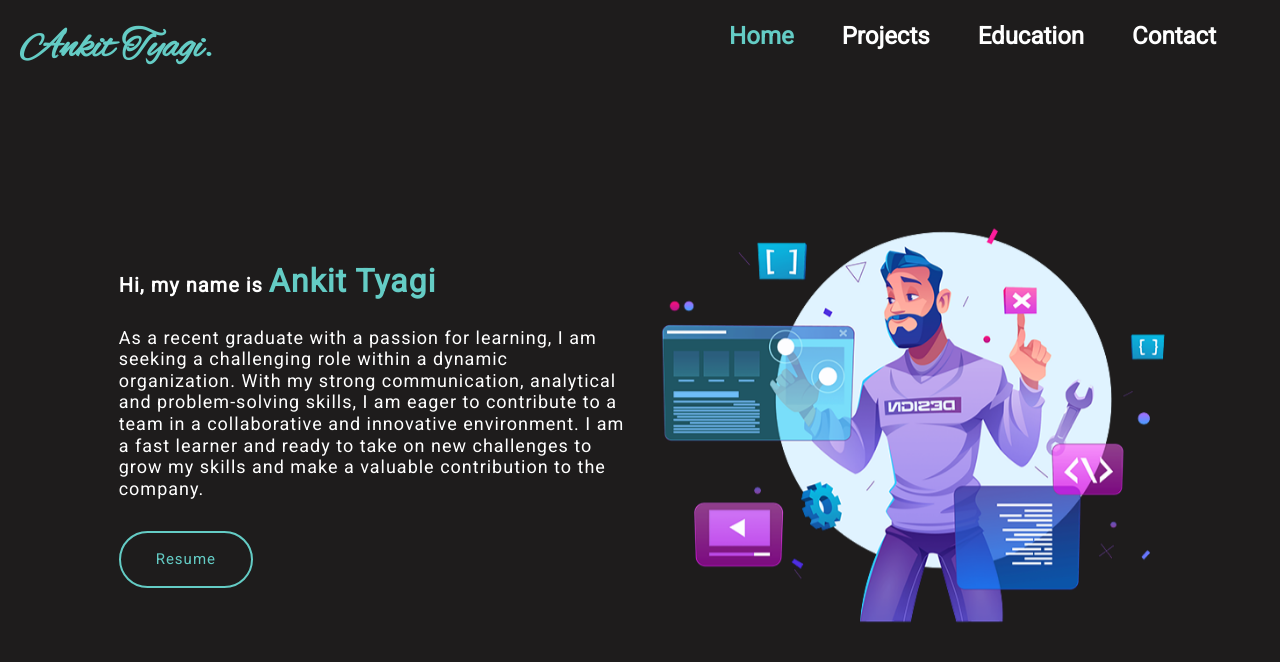
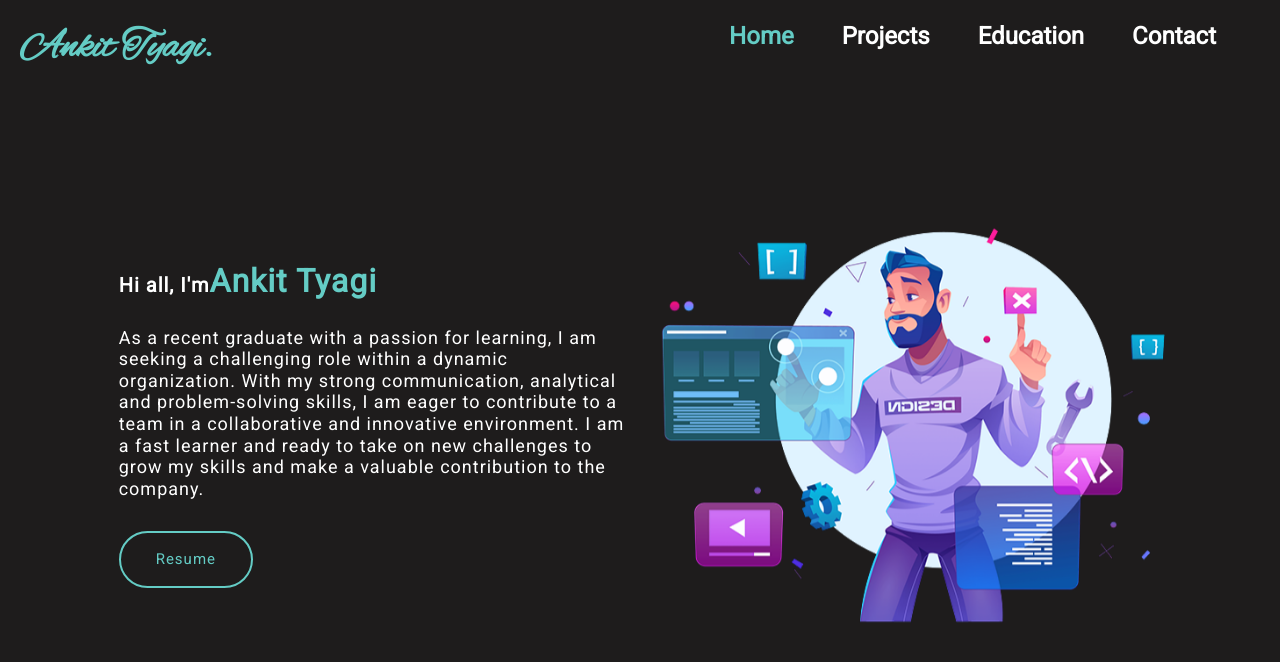
Before and after one commit to ancorp134/react-js-portfolio, a React (Create React App) app: page / in a window 1280 px wide. Shown: the top 662 px of the page. Built offline with nearby package versions, Linux system fonts and the light colour scheme.

Commit message:
change home

```diff
--- a/src/components/Home.jsx
+++ b/src/components/Home.jsx
@@ -14,7 +14,7 @@ function Home() {
               <div className="row">
                 <div className="col-md-6 pt-5 pt-lg-0 order-2 order-lg-1  d-flex justify-content-center flex-column">
                   <h1>
-                    Hi, my name is{" "}
+                    Hi all, I'm
                     <strong className="brand-name">Ankit Tyagi</strong>
                   </h1>
                   <h2 className="my-3">
```
